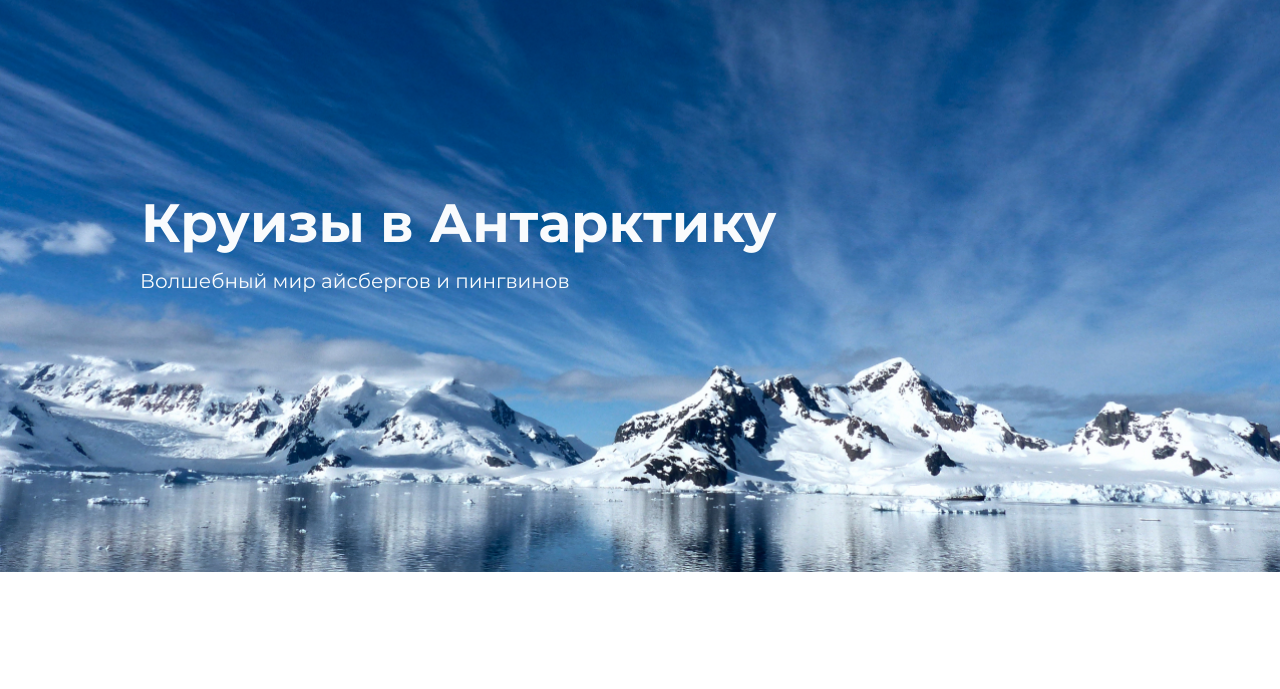
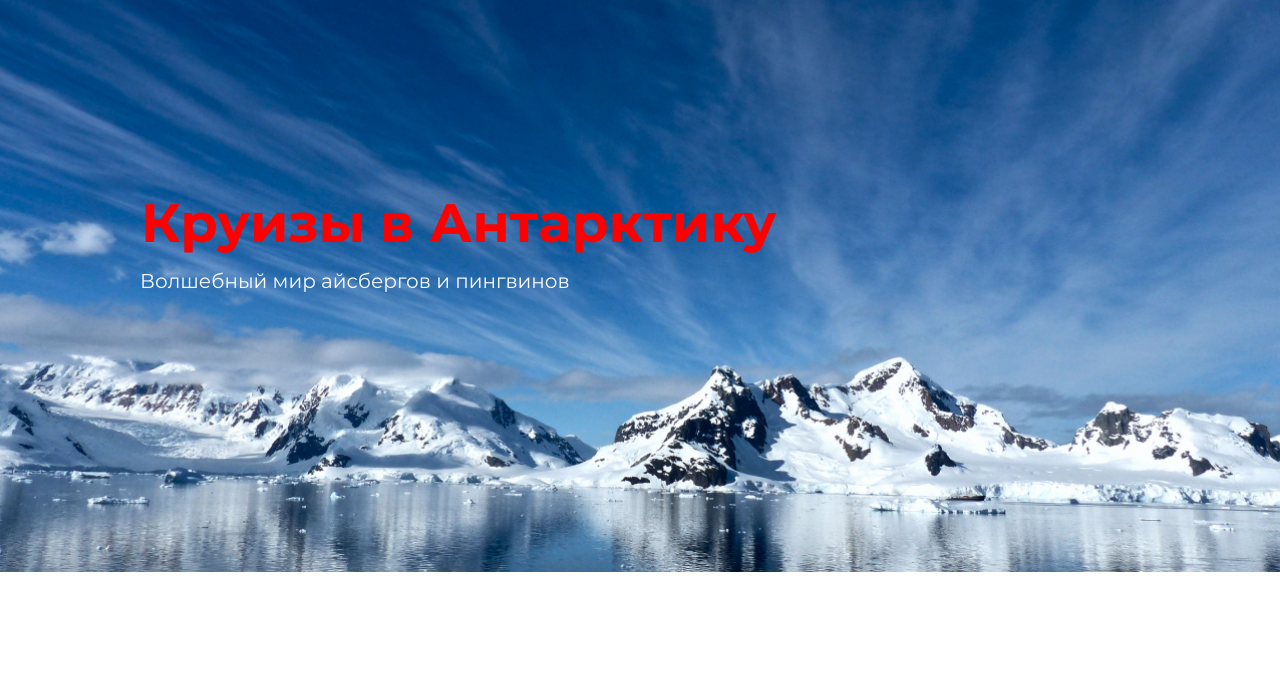
Before and after one commit to Aknazew686/artik, a website: page source/index.html in a window 1280 px wide. Shown: the part 80-769 px from the top of the page. Drawn offline with nearby package versions, Linux system fonts and the light colour scheme; files that its build step writes are made by us from their sources; files whose address does not match are found by name.

Commit message:
вносит изменения

```diff
--- a/source/less/blocks/page-main.less
+++ b/source/less/blocks/page-main.less
@@ -18,7 +18,7 @@
   font-weight: 700;
   font-size: 54px;
   line-height: 66px;
-  color: @color-main;
+  color: red;
 }
 
 .page-main__text {
```
